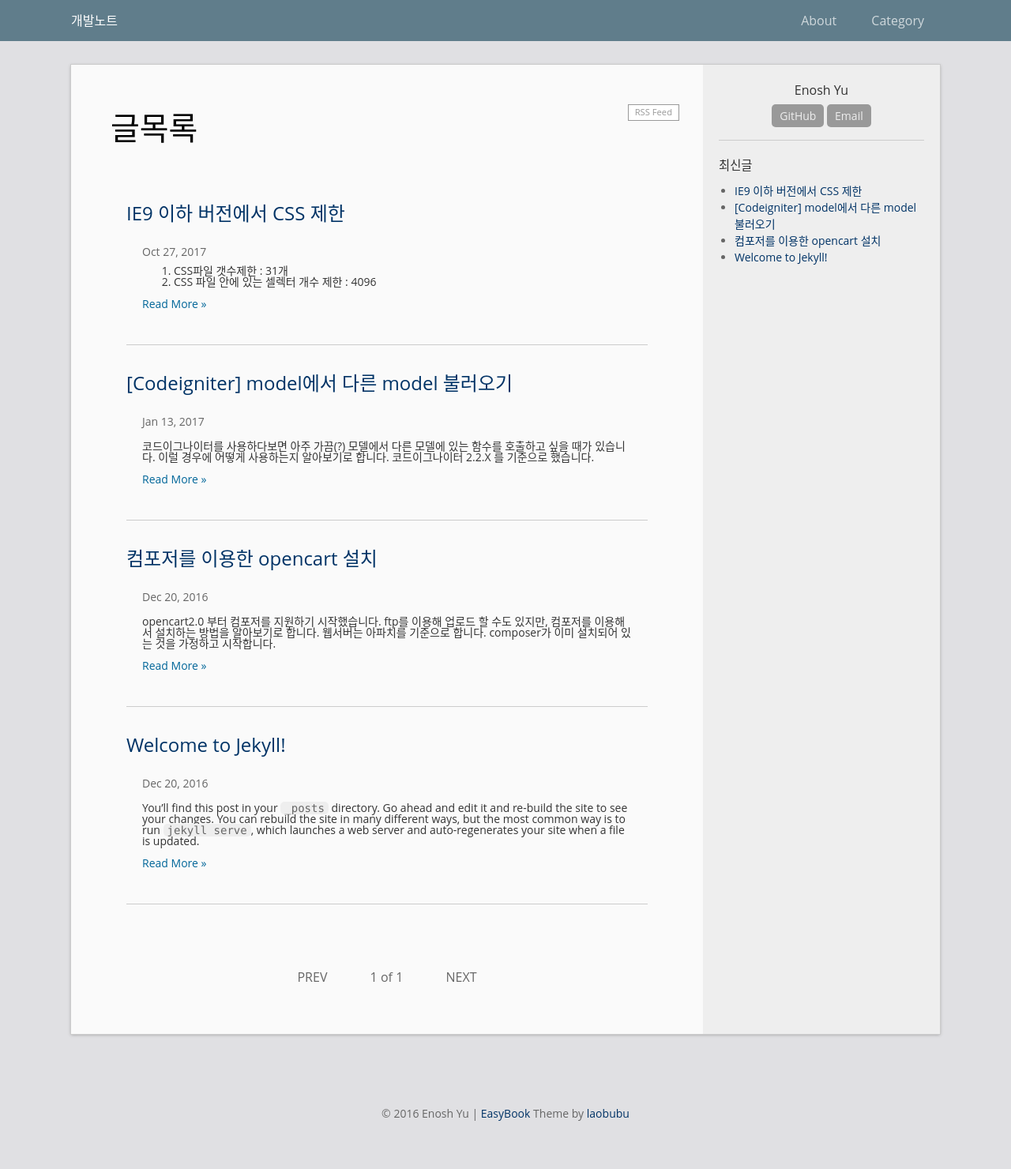
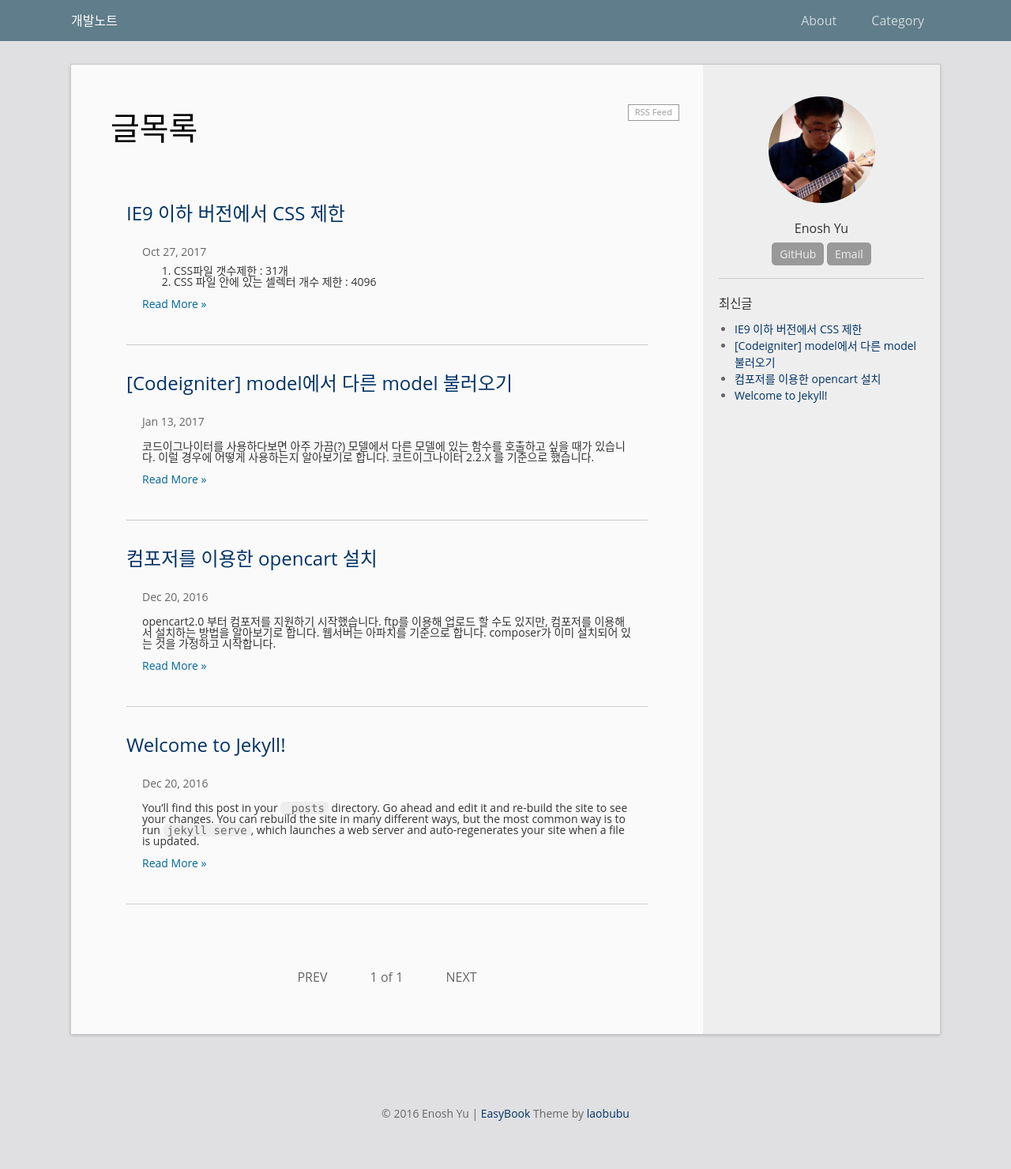
Before and after one commit to Enosh-Yu/enosh-yu.github.io, a Jekyll site: the page built from index.html, in a window 1280 px wide. Shown: the whole page at 79% size. Built offline with Jekyll 4.4.1, drawn with Linux system fonts in a browser that asks for light colours; the list of posts is cut into pages by our own code.

Commit message:
modify config and sidebar

```diff
--- a/_config.yml
+++ b/_config.yml
@@ -20,6 +20,7 @@ url: "" # the base hostname & protocol for your site, e.g. http://example.com
 github_username:  enosh-yu
 author: Enosh Yu
 profile: Web Developer, 두 딸의 아빠
+avatar : "/img/profile.jpg"
 
 permalink: /archivers/:title
 gems:
--- a/_includes/sidebar.html
+++ b/_includes/sidebar.html
@@ -1,5 +1,5 @@
 <div class="col-box col-box-author">
-  <!-- img class="avatar" src="{{ site.avatar }}" alt="{{ site.author }}" -->
+  <img class="avatar" src="{{ site.avatar }}" alt="{{ site.author }}" />
   <div class="col-box-title name">{{ site.author }}</div>
   <p>{{ site.profile }}</p>
   <p class="contact">
```
